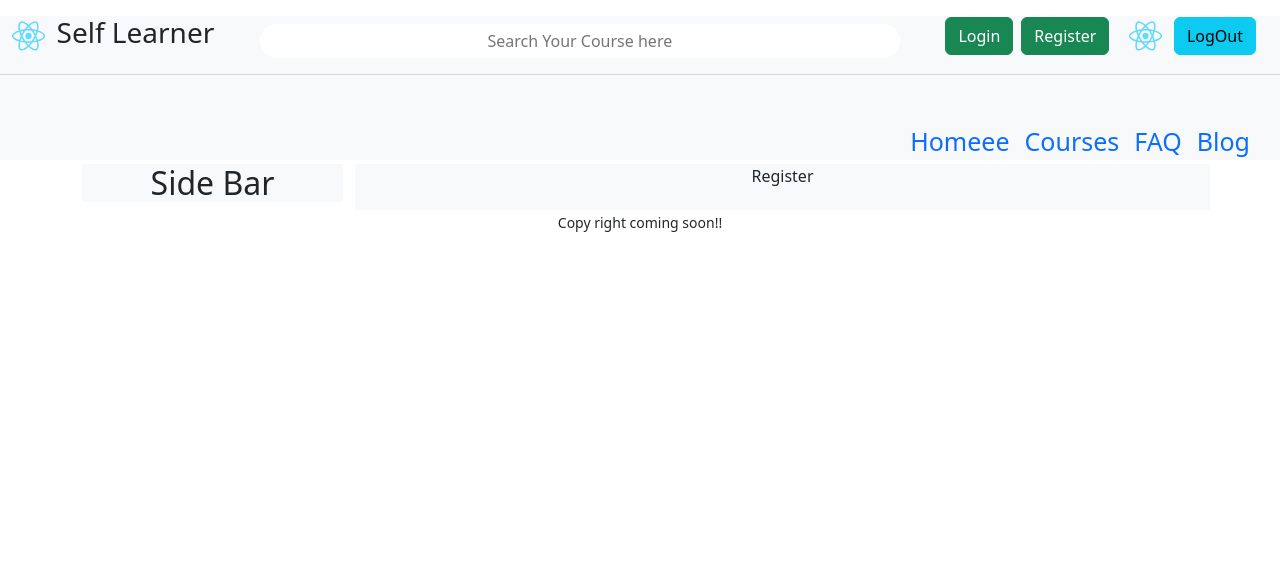
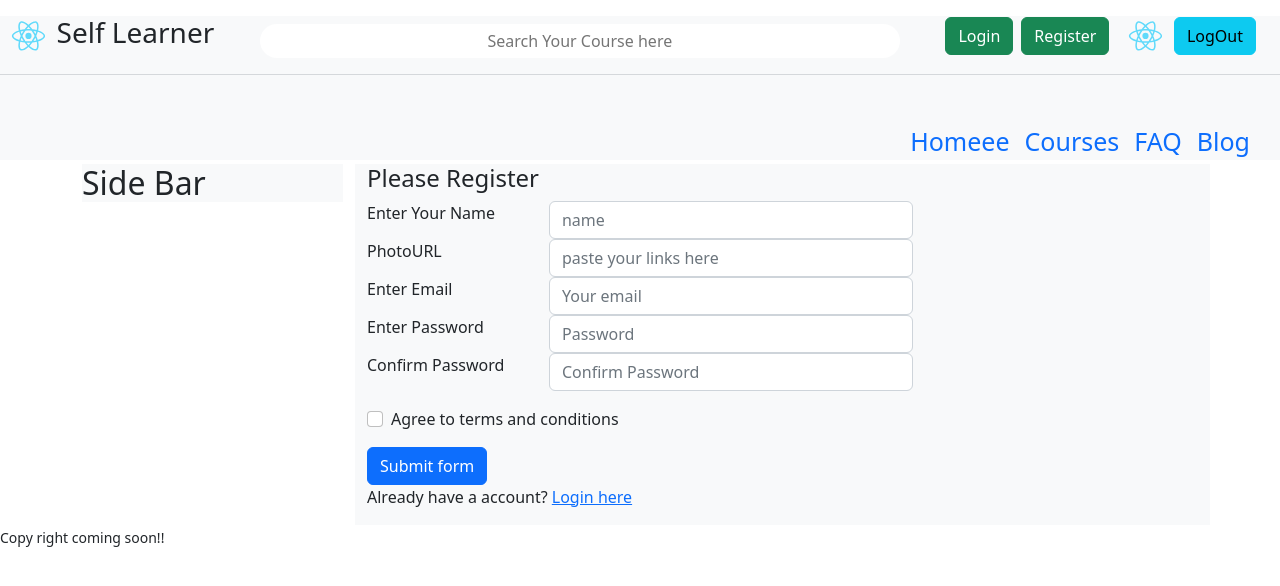
Before and after one commit to parvezmrf/self-learner-client, a React (Create React App) app: page /register in a window 1280 px wide. Shown: the top 586 px of the page. Built offline with nearby package versions, Linux system fonts and the light colour scheme.

Commit message:
login page update

```diff
--- a/src/App.js
+++ b/src/App.js
@@ -4,7 +4,7 @@ import { routes } from './Routes/Routes/Routes';
 
 function App() {
   return (
-    <div className="App">
+    <div className="">
       <RouterProvider router={routes} ></RouterProvider>
     </div>
   );
--- a/src/Pages/Login/Login.js
+++ b/src/Pages/Login/Login.js
@@ -1,10 +1,82 @@
-import React from 'react';
+import React, { useState } from 'react';
+import Button from 'react-bootstrap/Button';
+import Col from 'react-bootstrap/Col';
+import Form from 'react-bootstrap/Form';
+import Row from 'react-bootstrap/Row';
+import { Link } from 'react-router-dom';
+
+
+
 
 const Login = () => {
+
+    const [validated, setValidated] = useState(false);
+
+    const handleLogin = (event) => {
+        event.preventDefault();
+
+        const form = event.target;
+
+
+        if (form.checkValidity() === false) {
+            event.stopPropagation();
+            setValidated(true);
+            return;
+        }
+
+        const email = form.email.value;
+        const password = form.password.value;
+        console.log(email, password)
+
+
+
+
+
+    }
+
+
+
     return (
-        <div>
-            Login
-        </div>
+        <Form noValidate validated={validated} onSubmit={handleLogin}>
+            <h4>Please Login</h4>
+            <Row className="mb-3">
+                <Form.Group className='d-flex' as={Col} md="8" controlId="validationCustom01">
+                    <Form.Label as={Col} md="3">Enter Email</Form.Label>
+                    <Form.Control
+                        required
+                        type="text"
+                        placeholder="Your email"
+                        defaultValue=""
+                        name='email'
+                    />
+                    <Form.Control.Feedback>Looks good!</Form.Control.Feedback>
+                </Form.Group>
+                <Form.Group className='d-flex' as={Col} md="8" controlId="validationCustom02">
+                    <Form.Label as={Col} md="3">Enter Password</Form.Label>
+                    <Form.Control
+                        required
+                        type="password"
+                        placeholder="First name"
+                        defaultValue=""
+                        name='password'
+                    />
+                    <Form.Control.Feedback>Looks good!</Form.Control.Feedback>
+                </Form.Group>
+
+            </Row>
+
+            <Form.Group className="mb-3">
+                <Form.Check
+                    required
+                    label="Agree to terms and conditions"
+                    feedback="You must agree before submitting."
+                    feedbackType="invalid"
+                />
+            </Form.Group>
+            <Button type="submit">Submit form</Button>
+            <p>No account? <Link to='/login' > Register here </Link> </p>
+
+        </Form>
     );
 };
 
--- a/src/Pages/Login/Register.js
+++ b/src/Pages/Login/Register.js
@@ -1,10 +1,111 @@
-import React from 'react';
+import React, { useState } from 'react';
+import Button from 'react-bootstrap/Button';
+import Col from 'react-bootstrap/Col';
+import Form from 'react-bootstrap/Form';
+import Row from 'react-bootstrap/Row';
+import { Link } from 'react-router-dom';
+
+
+
 
 const Register = () => {
+
+    const [validated, setValidated] = useState(false);
+
+    const handleSubmit = (event) => {
+        event.preventDefault();
+        const form = event.target;
+
+        if (form.checkValidity() === false) {
+            event.stopPropagation();
+            setValidated(true);
+            return;
+        }
+        const name = form.name.value
+        const photourl = form.photourl.value
+        const email = form.email.value
+        const password = form.password.value
+
+        console.log(name, photourl, email, password)
+
+
+
+    }
+
+
+
     return (
-        <div>
-            Register
-        </div>
+        <Form noValidate validated={validated} onSubmit={handleSubmit}>
+            <h4>Please Register</h4>
+            <Row className="mb-3">
+                <Form.Group className='d-flex' as={Col} md="8" >
+                    <Form.Label as={Col} md="4">Enter Your Name</Form.Label>
+                    <Form.Control
+                        required
+                        type="text"
+                        placeholder="name"
+                        defaultValue=""
+                        name="name"
+                    />
+                    <Form.Control.Feedback>Looks good!</Form.Control.Feedback>
+                </Form.Group>
+                <Form.Group className='d-flex' as={Col} md="8" >
+                    <Form.Label as={Col} md="4">PhotoURL</Form.Label>
+                    <Form.Control
+                        required
+                        type="text"
+                        placeholder="paste your links here"
+                        defaultValue=""
+                        name="photourl"
+                    />
+                    <Form.Control.Feedback>Looks good!</Form.Control.Feedback>
+                </Form.Group>
+                <Form.Group className='d-flex' as={Col} md="8" >
+                    <Form.Label as={Col} md="4">Enter Email</Form.Label>
+                    <Form.Control
+                        required
+                        type="text"
+                        placeholder="Your email"
+                        defaultValue=""
+                        name="email"
+                    />
+                    <Form.Control.Feedback>Looks good!</Form.Control.Feedback>
+                </Form.Group>
+                <Form.Group className='d-flex' as={Col} md="8" >
+                    <Form.Label as={Col} md="4">Enter Password</Form.Label>
+                    <Form.Control
+                        required
+                        type="password"
+                        placeholder="Password"
+                        defaultValue=""
+                        name="password"
+                    />
+                    <Form.Control.Feedback>Looks good!</Form.Control.Feedback>
+                </Form.Group>
+                <Form.Group className='d-flex' as={Col} md="8" >
+                    <Form.Label as={Col} md="4">Confirm Password</Form.Label>
+                    <Form.Control
+                        required
+                        type="password"
+                        placeholder="Confirm Password"
+                        defaultValue=""
+                    />
+                    <Form.Control.Feedback>Looks good!</Form.Control.Feedback>
+                </Form.Group>
+
+            </Row>
+
+            <Form.Group className="mb-3">
+                <Form.Check
+                    required
+                    label="Agree to terms and conditions"
+                    feedback="You must agree before submitting."
+                    feedbackType="invalid"
+                />
+            </Form.Group>
+            <Button type="submit">Submit form</Button>
+            <p>Already have a account? <Link to='/login' > Login here </Link> </p>
+        </Form>
     );
 };
 
```
